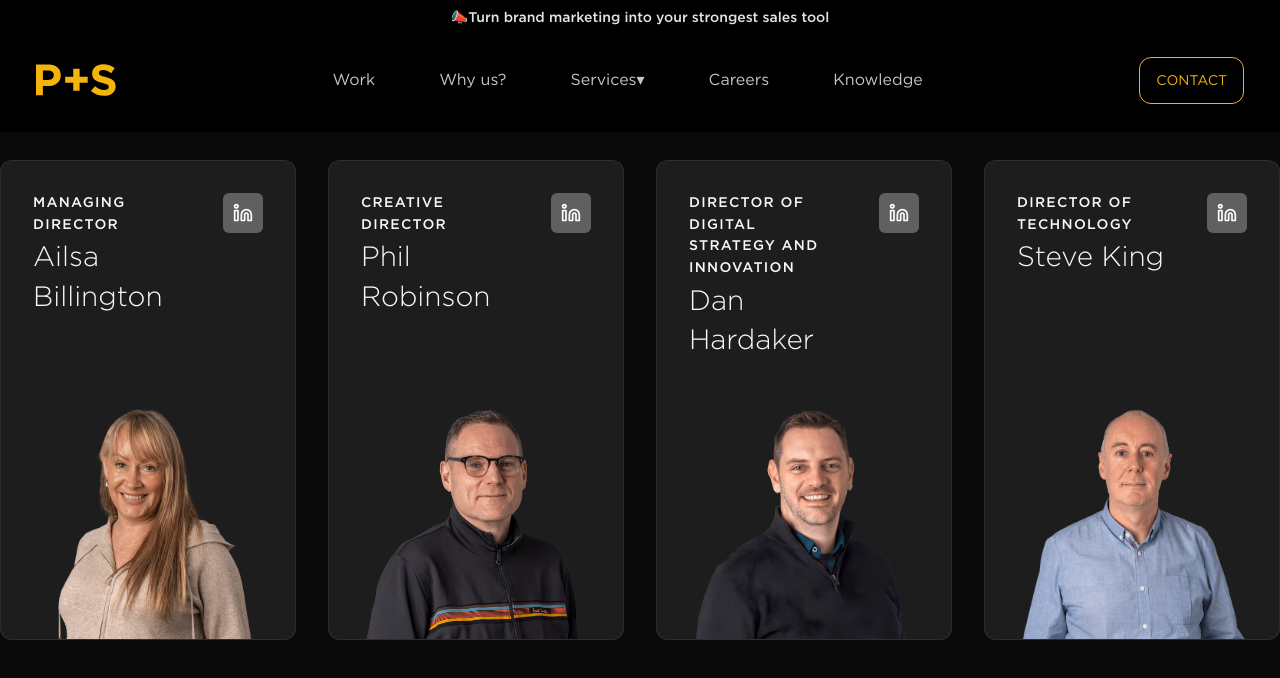
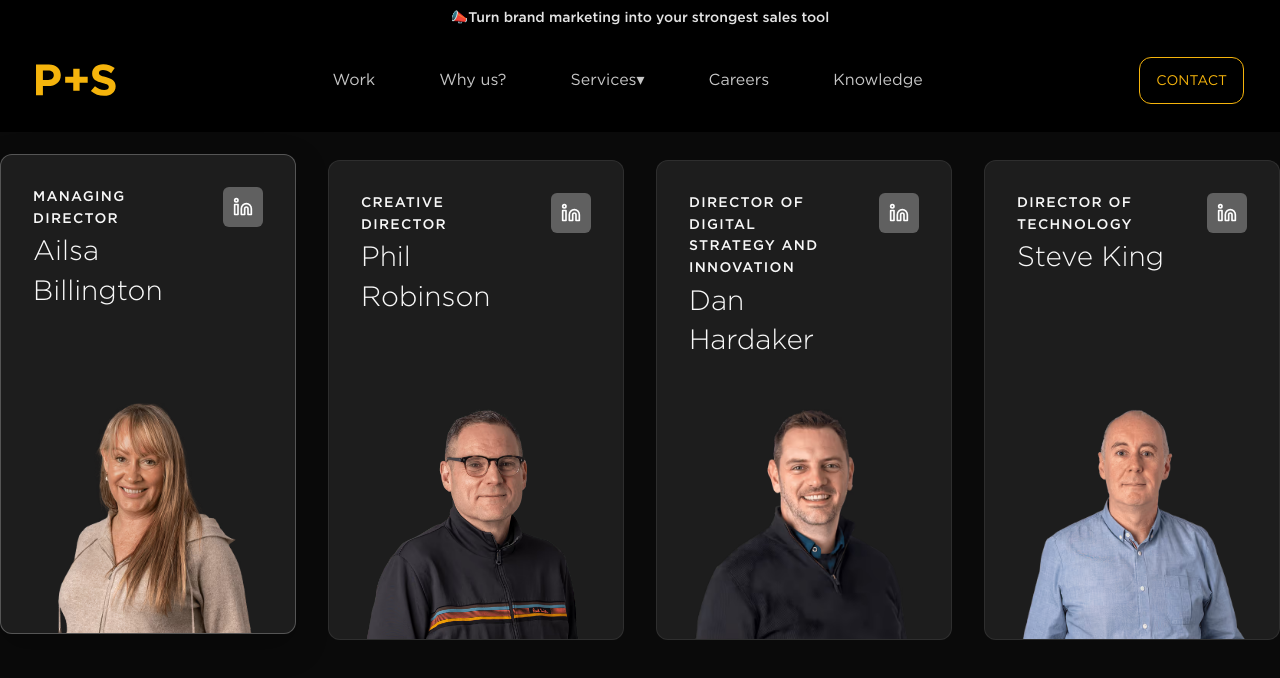
Before and after one commit to abdulrehmankz1/proctorsgroup, a Next.js app: page /why-us in a window 1280 px wide. In both pictures the pointer is over the element 148 px from the left and 5695 px from the top of the page. Shown: the part 5295-5973 px from the top of the page. Built offline with nearby package versions, Linux system fonts and the light colour scheme.

Commit message:
Added hover effects to team card

```diff
--- a/app/styles/main.scss
+++ b/app/styles/main.scss
@@ -619,6 +619,15 @@ p {
   border: 1px solid #ffffff14;
   background-color: #ffffff14;
   border-radius: 12px;
+  cursor: pointer;
+  transition: transform 0.25s ease, box-shadow 0.25s ease,
+    border-color 0.25s ease;
+
+  &:hover {
+    transform: translateY(-6px);
+    box-shadow: 0 12px 32px rgba(0, 0, 0, 0.25);
+    border-color: #ffffff40;
+  }
 
   .team_content {
     gap: 32px;
@@ -640,6 +649,7 @@ p {
       color: $white-pure;
     }
   }
+
   .team_image {
     padding-inline: 32px;
     width: 100%;
```
